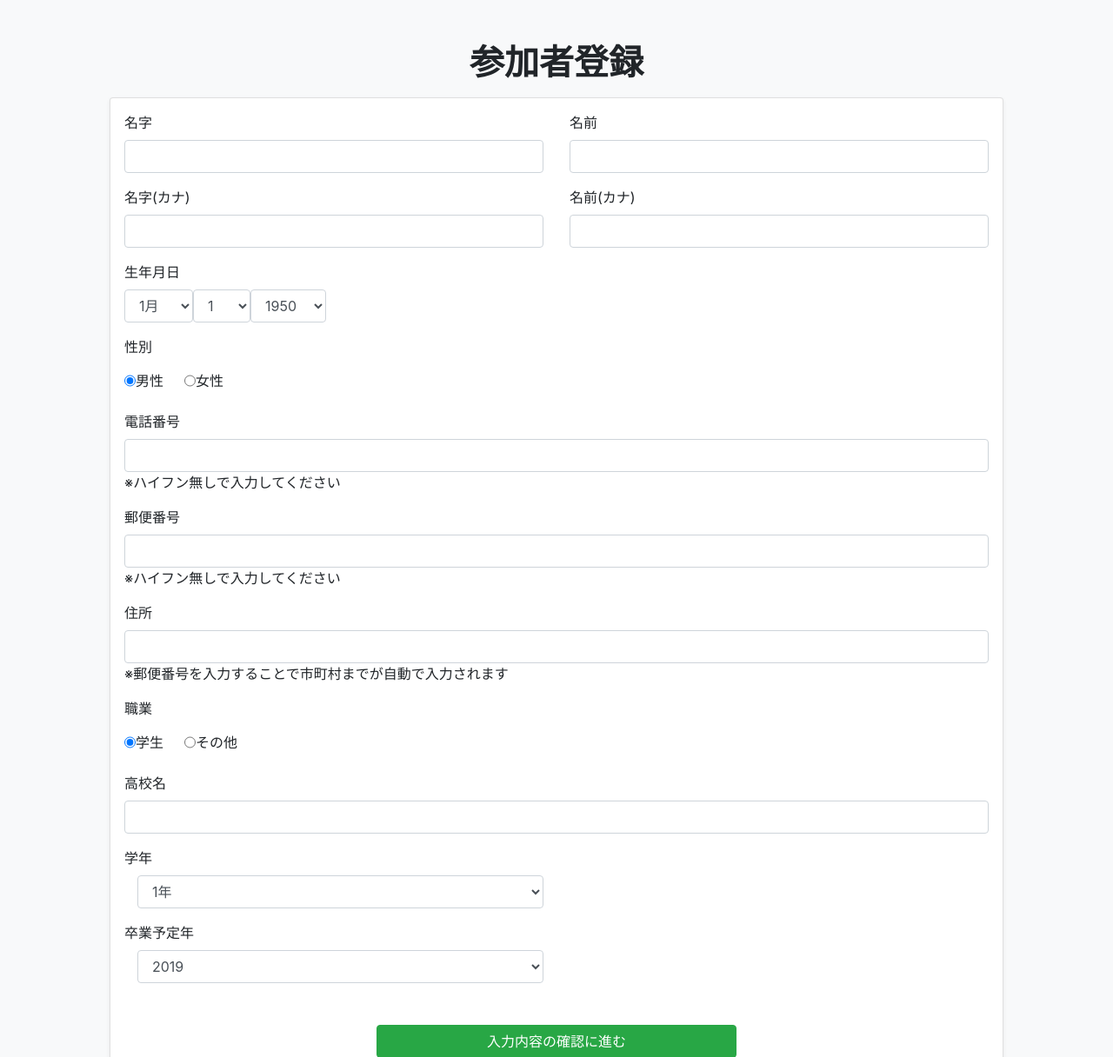
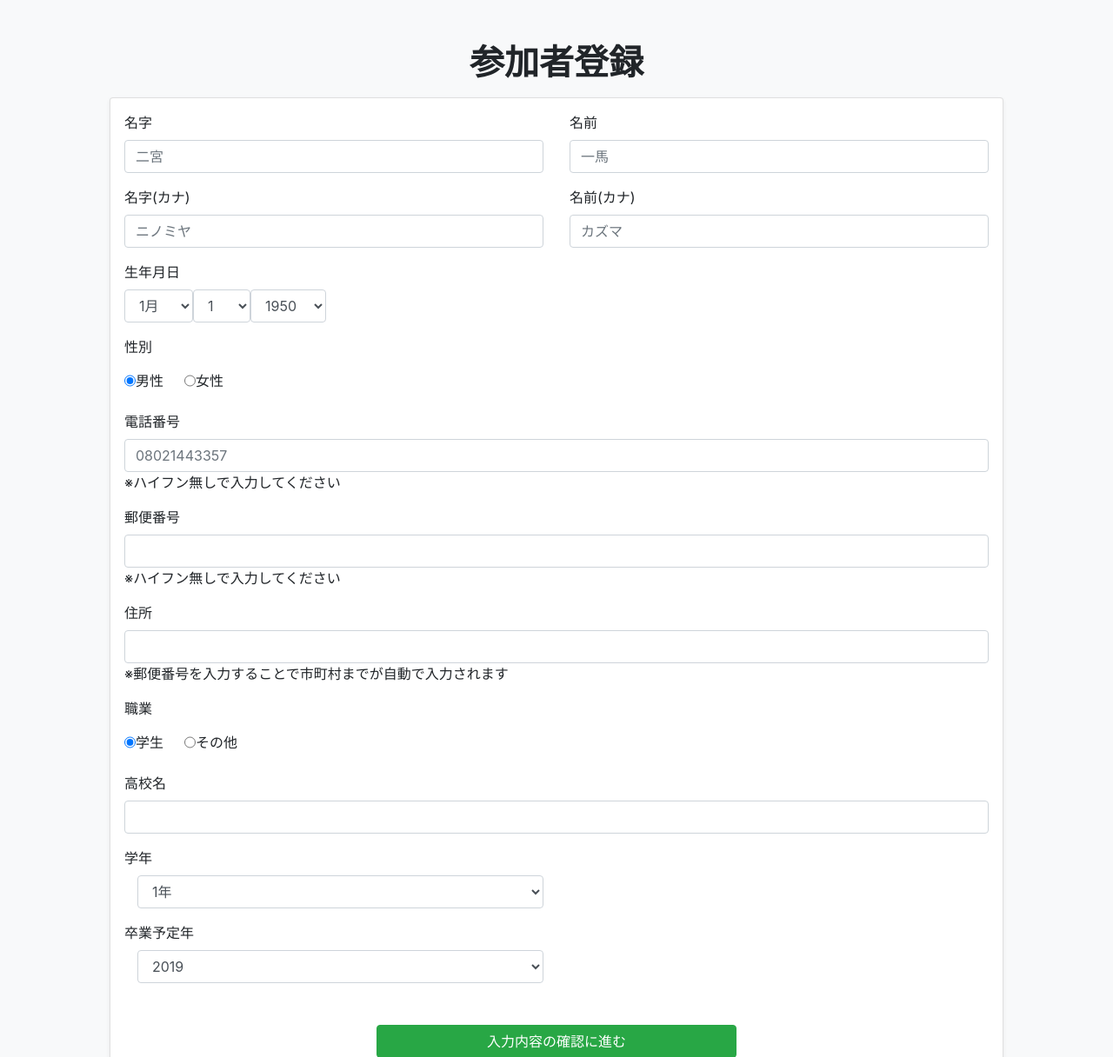
Before and after one commit to momijimanju/pbl-2, a Django app: template pbl/templates/reception/first_entry_form.html in a window 1280 px wide. Shown: the top 1216 px of the page at 87% size. Run offline with Django 3.2, Linux system fonts and the light colour scheme; the template is opened without the code that fills it: values that come from a table or form of the project are taken from there, others are empty; parts of the project's set-up code (start-up, migrations or seed data) failed here and were passed over; some libraries are stand-ins or nearby versions.

```diff
--- a/pbl/reception/forms.py
+++ b/pbl/reception/forms.py
@@ -32,3 +32,17 @@
     # self.fields['street_address'].widget.attrs['readonly'] = True
     for field in self.fields.values():
       field.widget.attrs['class'] = 'form-control'
+
+    PLACE_HOLDER = {
+      'last_name': '二宮',
+      'first_name': '一馬',
+      'read_last_name': 'ニノミヤ',
+      'read_first_name': 'カズマ',
+      'phone_number': '08021443357',
+    }
+
+    self.fields['last_name'].widget.attrs['placeholder'] = PLACE_HOLDER['last_name']
+    self.fields['first_name'].widget.attrs['placeholder'] = PLACE_HOLDER['first_name']
+    self.fields['read_last_name'].widget.attrs['placeholder'] = PLACE_HOLDER['read_last_name']
+    self.fields['read_first_name'].widget.attrs['placeholder'] = PLACE_HOLDER['read_first_name']
+    self.fields['phone_number'].widget.attrs['placeholder'] = PLACE_HOLDER['phone_number']
--- a/pbl/reception/urls.py
+++ b/pbl/reception/urls.py
@@ -8,7 +8,9 @@ urlpatterns = [
   path('firstform/', views.first_entry_form_preview, name='first_entry_form_preview'),
   path('firstform/test_success/', views.test_success, name='test_success'),
   # path('firstform/test_form/', views.first_entry_form, name='first_entry_form_view'),
+  # 藤野
   # path('secondform/', views.second_entry_form, name='second_entry_form'),
   # path('secondform/detail', views.second_entry_form_detail, name='second_entry_form_detail'),
+  # シラガ
   # path('joinconfirm/', views.join_confirm, name='join_confirm'),
 ]
--- a/pbl/reception/views.py
+++ b/pbl/reception/views.py
@@ -19,6 +19,7 @@ from .models import JoinUser
 
 # first_entry_form = FirstEntryFormView.as_view()
 
+# フォームと確認画面
 class FirstEntryFormPreview(FormPreview):
   preview_template = 'reception/first_entry_form_preview.html'
   form_template = 'reception/first_entry_form.html'
@@ -33,6 +34,7 @@ class FirstEntryFormPreview(FormPreview):
 
 first_entry_form_preview = FirstEntryFormPreview(FirstEntryFrom)
 
+# テスト用登録完了画面
 class TestSuccess(TemplateView):
   template_name = 'reception/test_success.html'
 
--- a/pbl/templates/reception/first_entry_form.html
+++ b/pbl/templates/reception/first_entry_form.html
@@ -51,7 +51,9 @@
       {{ form.postal_code }}
       {{ form.postal_code.help_text }}
       {% if form.postal_code.errors %}
-      <p>{{ form.postal_code.errors.0 }}</p>
+      <div class="alert alert-danger" role="alert">
+          {{ form.postal_code.errors.0 }}
+      </div>
       {% endif %}
     </div>
     <div class="form-group">
--- a/pbl/templates/reception/first_entry_form_preview.html
+++ b/pbl/templates/reception/first_entry_form_preview.html
@@ -4,6 +4,7 @@
 {% block page_title %}参加者登録{% endblock page_title %}
 {% block main %}
 <a href="javascript:history.back()">[入力画面に戻る]</a>
+<div class="card my-3 mx-2 shadow-sm">
 <table class="table">
   {% for field in form %}
   <tr>
@@ -12,6 +13,7 @@
   </tr>
   {% endfor %}
 </table>
+</div>
 <form action="" method="post">{% csrf_token %}
   {% for field in form %}{{ field.as_hidden }}
   {% endfor %}
```
